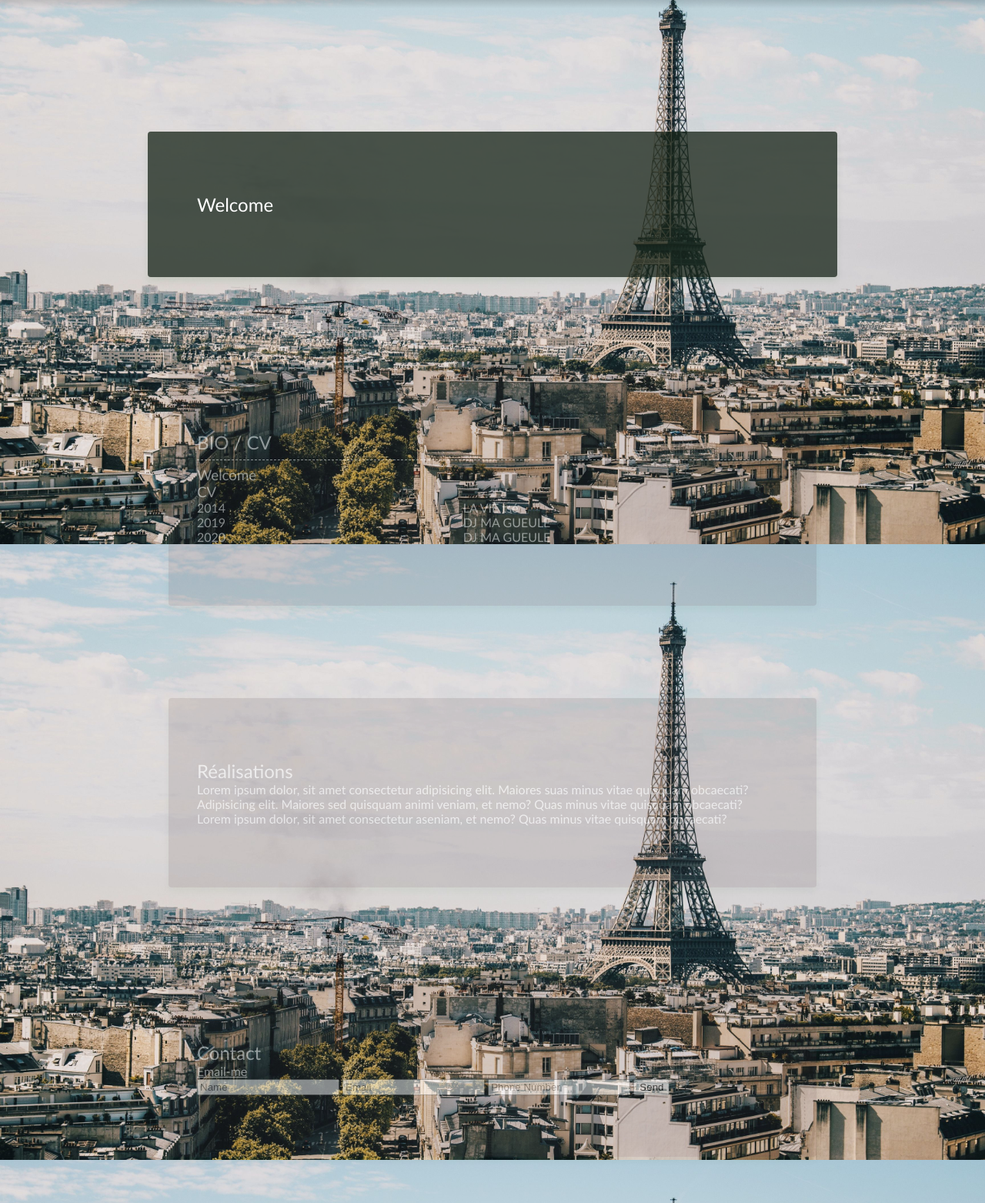
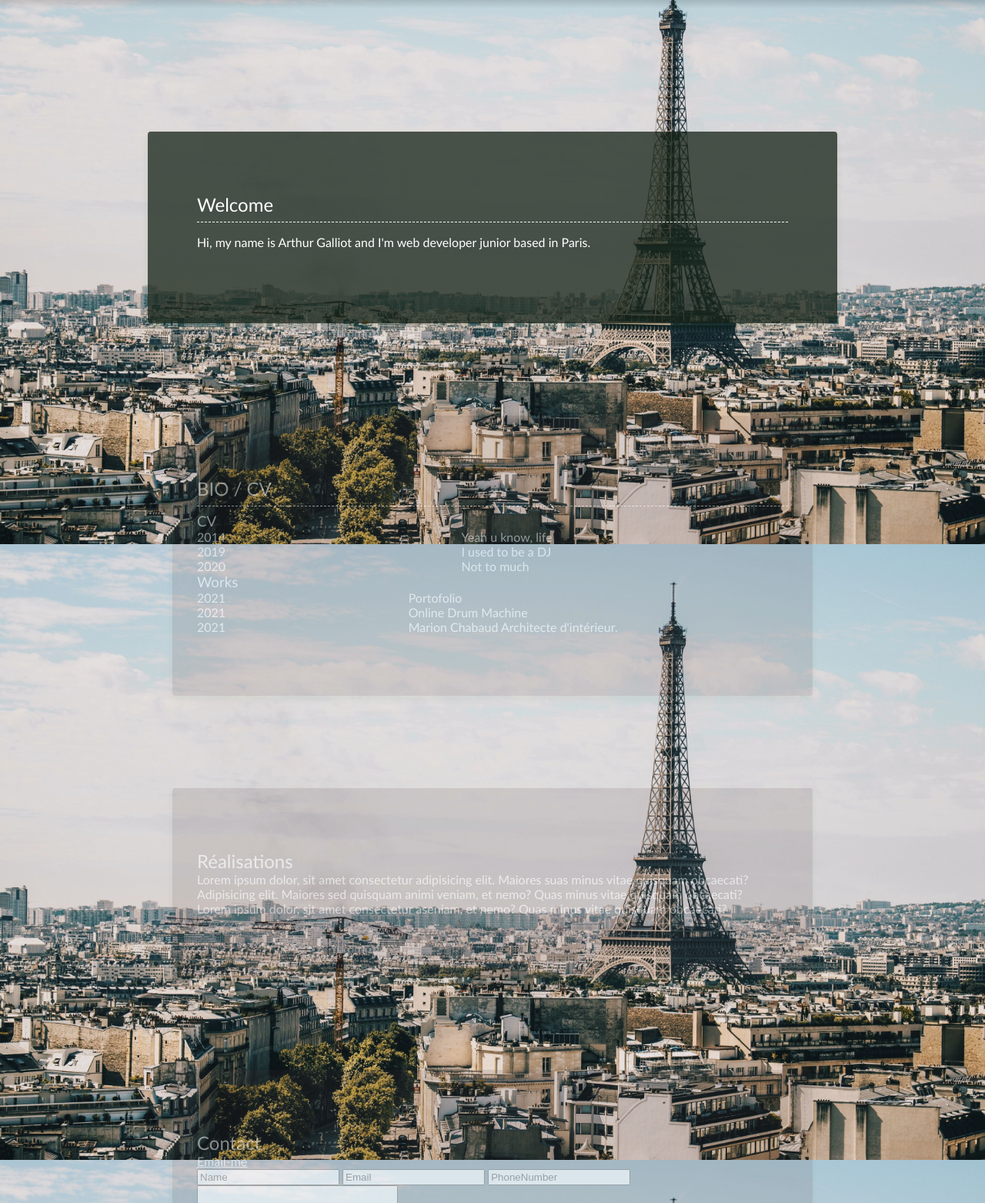
Before and after one commit to galliot-arthur/portfolio, a plain HTML site: page index.html in a window 1280 px wide. Shown: the part 93-1656 px from the top of the page at 77% size. Drawn offline with Linux system fonts and the light colour scheme.

Commit message:
Language function okay

```diff
--- a/app.js
+++ b/app.js
@@ -6,6 +6,10 @@
 
 const nav = document.querySelector('.navbar')
 const cvContainer = document.querySelector('.cvContainer')
+const enButton = document.querySelector('#enButton')
+const frButton = document.querySelector('#frButton')
+const introContainer = document.querySelector('.intro__container')
+const contactContainer = document.querySelector('#Contact')
 
 /**
  *
@@ -15,7 +19,9 @@ const cvContainer = document.querySelector('.cvContainer')
  */
 const createHTMLElement = (type, className) => {
     let element = document.createElement(type)
-    element.classList.add(className)
+    if (className !== null) {
+        element.classList.add(className)
+    }
     return element
 }
 
@@ -31,6 +37,21 @@ const getNavigation = (data) => {
         //a.setAttribute('id', element.sectionName)
         nav.appendChild(a)
     })
+}
+
+/**
+ *
+ * @param {Array} data
+ */
+const getIntroduction = (data) => {
+    let title = createHTMLElement('h1')
+    let bio = createHTMLElement('p')
+    title.innerHTML = data[0].sectionName
+    bio.innerHTML = data[0].bio
+    introContainer.appendChild(title)
+    introContainer.appendChild(createHTMLElement('hr'))
+    introContainer.appendChild(bio)
+
 }
 /**
  *
@@ -52,6 +73,7 @@ const getCVElement = (object, elementContainer) => {
         }
     }
 }
+
 /**
  * Create elements container in CV part.
  * @param {Object} data
@@ -60,18 +82,54 @@ const getCV = (data, i) => {
 
     let elementsContainer = createHTMLElement('div', 'elementsContainer')
     cvContainer.append(elementsContainer)
-
     getCVElement(Object.entries(data[i]), elementsContainer)
 
 }
 
+/**
+ *
+ * @param {Array} data
+ */
+const getContactForm = (data) => {
+    contactContainer.innerHTML = `
+    <section>
+    <h2>Contact</h2>
+    <a href="mailto:galliot.arthur@gmail.com">${data[3].sendMeMail}</a>
+
+    <form action="" class="contact__form">
+        <input type="text" placeholder="${data[3].name}">
+        <input type="email" placeholder="${data[3].mail}">
+        <input type="phone" placeholder="${data[3].phone}">
+        <textarea name="message" id="message" cols="30" rows="10"></textarea>
+        <button type="submit">${data[3].send}</button>
+    </form>
+</section>`
+}
+
+/**
+ *
+ * @param {Array} data
+ */
+const pageGeneration = (data) => {
+    // clean elements
+    introContainer.innerHTML = ""
+    cvContainer.innerHTML = ""
+    nav.innerHTML = ""
+    // generate elements
+    getNavigation(data)
+    getIntroduction(data)
+    getCV(data, 1)
+    getCV(data, 2)
+    getContactForm(data)
+}
+
 
 window.onload = () => {
-    getNavigation(dataEn)
-    getCV(dataEn, 0)
-    getCV(dataEn, 1)
-    //getRealisations(dataEn)
+    pageGeneration(dataEn)
 }
+
+frButton.onclick = () => pageGeneration(dataFr)
+enButton.onclick = () => pageGeneration(dataEn)
 
 /**
  * SCROLL SPY ------------------------------
@@ -79,8 +137,10 @@ window.onload = () => {
  * SCROLL SPY ------------------------------
  */
 
- const ratio = .6
- let observer = null
+const ratio = .6
+let observer = null
+const spies =  document.querySelectorAll('[data-spy]')
+
 /**
  *
  * @param {HTMLElement} element
@@ -121,8 +181,6 @@ const callback = (entries, observer) => {
         }
     })
 }
-
-const spies =  document.querySelectorAll('[data-spy]')
 
 
 /**
--- a/data.js
+++ b/data.js
@@ -1,24 +1,25 @@
 const dataEn = [
     {
-        sectionName : "Welcome"
+        sectionName : "Welcome",
+        bio: "Hi, my name is Arthur Galliot and I'm web developer junior based in Paris."
     },
     {
         sectionName : "CV",
         1: {
             year: 2014,
-            occupation: "LA VIE tsé"
+            occupation: "Yeah u know, life"
         },
         2: {
             year: 2019,
-            occupation: "DJ MA GUEULE"
+            occupation: "I used to be a DJ"
         },
         3: {
             year: 2020,
-            occupation: "DJ MA GUEULE"
+            occupation: "Not to much"
         }
     },
     {
-        sectionName : "Realisations",
+        sectionName : "Works",
         1: {
             year: 2021,
             occupation: "Portofolio"
@@ -37,9 +38,66 @@ const dataEn = [
         },
     },
     {
-        sectionName: "Contact"
+        sectionName: "Contact",
+        sendMeMail : "Email-me",
+        name: "Name",
+        mail: "Email",
+        phone: "PhoneNumber",
+        send: "Send"
     },
     {
         sectionName: "JsGames"
     }
 ]
+
+const dataFr = [
+    {
+        sectionName : "Bienvenue",
+        bio: "Bonjour. Web dévellopeur basé à Paris, mon nom est Arthur Galliot."
+    },
+    {
+        sectionName : "CV",
+        1: {
+            year: 2014,
+            occupation: "LA VIE tsé"
+        },
+        2: {
+            year: 2019,
+            occupation: "DJ MA GUEULE"
+        },
+        3: {
+            year: 2020,
+            occupation: "DJ MA GUEULE"
+        }
+    },
+    {
+        sectionName : "Réalisations",
+        1: {
+            year: 2021,
+            occupation: "Portofolio"
+        },
+        2: {
+            year: 2021,
+            occupation: "Online Drum Machine"
+        },
+        3: {
+            year: 2021,
+            occupation: "Cie LTS"
+        },
+        3: {
+            year: 2021,
+            occupation: "Marion Chabaud Architecte d'intérieur."
+        },
+    },
+    {
+        sectionName: "Contact",
+        sendMeMail : "Envoyez moi un email.",
+        name: "Nom",
+        mail: "Email",
+        phone: "Numéro de téléphone",
+        send: "Envoyer"
+    },
+    {
+        sectionName: "Jeux Javascript"
+    }
+]
--- a/index.html
+++ b/index.html
@@ -14,6 +14,10 @@
 <body>
     <header>
         <div>
+            <button id="frButton">FR</button>
+            <button id="enButton">EN</button>
+        </div>
+        <div>
             <h3>Arthur Galliot</h3>
             <h4>Web Developer</h4>
         </div>
@@ -23,8 +27,7 @@
     <main>
 
         <div class="sectionContainer" id="Welcome" data-spy>
-            <section>
-                <h1>Welcome</h1>
+            <section class="intro__container">
             </section>
         </div>
 
@@ -53,17 +56,6 @@
         </div>
 
         <div class="sectionContainer" id="Contact" data-spy>
-            <section>
-                <h2>Contact</h2>
-                <a href="mailto:galliot.arthur@gmail.com">Email-me</a>
-
-                <form action="" class="contact__form">
-                    <input type="text" placeholder="Name">
-                    <input type="email" placeholder="Email">
-                    <input type="phone" placeholder="Phone Number">
-                    <button type="submit">Send</button>
-                </form>
-            </section>
         </div>
 
 
--- a/style.css
+++ b/style.css
@@ -29,6 +29,20 @@ a {
 }
 a:hover {
     opacity: .6;
+}
+button {
+    border: none;
+    background: none;
+    font: inherit;
+    color: inherit;
+    cursor: pointer;
+    opacity: .5;
+    font-size: .8rem;
+    transition: opacity .3s, font-size .3s;
+}
+button:hover {
+    opacity: 1;
+    background: rgba(255, 255, 255, 0.075);
 }
 header {
     position: fixed;
@@ -72,8 +86,8 @@ section {
     box-shadow: 0 5px 10px rgba(8, 94, 8, 0.09);
     border-radius: .25rem;
     margin: 1rem auto;
-    border-left: .33rem solid transparent;
-    border-right: .33rem solid transparent;
+    border-left: 0 solid transparent;
+    border-right: 0 solid transparent;
     opacity: .5;
     transition: transform .6s, background-color .3s, opacity .3s, border .6s, border-radius .9s;
 }
```
